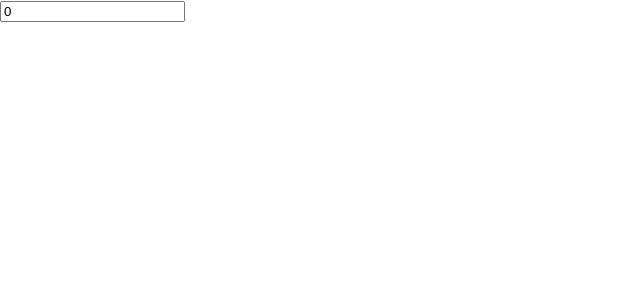
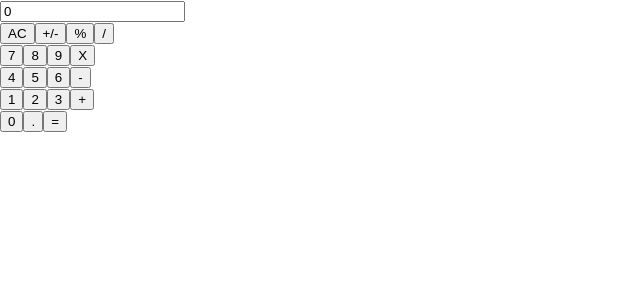
Before and after one commit to chrystalme/math-magician, a React (Create React App) app: page / in a window 1280 px wide. Shown: the top 300 px of the page, without its empty margins (0-640 px from the left). Built offline with nearby package versions, Linux system fonts and the light colour scheme.

Commit message:
Add buttonPanel component

```diff
--- a/src/components/app.jsx
+++ b/src/components/app.jsx
@@ -1,15 +1,14 @@
 import React from 'react';
 import Display from './display';
+import ButtonPanel from './buttonPanel';
 import '../App.css';
 
 function App() {
   return (
 
     <form action="">
-      <Display result={0} />
-      <div className="btn-group" role="group" aria-label="Basic example" />
-      <div className="btn-group" role="group" aria-label="Basic example" />
-      <div className="btn-group" role="group" aria-label="Basic example" />
+      <Display result="0" />
+      <ButtonPanel />
     </form>
   );
 }
--- a/src/components/buttonPanel.js
+++ b/src/components/buttonPanel.js
@@ -1,7 +1,57 @@
 import React from 'react';
+// import PropTypes, { string } from 'prop-types';
+import Button from './button';
 
-const ButtonPanel = () => (
-  <div className="btn-group" role="group" aria-label="Basic example" />
-);
+// eslint-disable-next-line arrow-body-style
+const ButtonPanel = () => {
+  // let { groups } = props;
+
+  // groups = {
+  //   btnGroup1: { items: ['AC', '+/-', '%', '/'] },
+  //   btnGroup2: { items: ['7', '8', '9', 'X'] },
+  //   btnGroup3: { items: ['4', '5', '6', '-'] },
+  //   btnGroup4: { items: ['1', '2', '3', '+'] },
+  //   btnGroup5: { items: ['0', '.', '='] },
+
+  // };
+
+  return (
+    <>
+      <div className="btn-group" role="group" aria-label="Basic example">
+        <Button name="AC" />
+        <Button name="+/-" />
+        <Button name="%" />
+        <Button name="/" />
+      </div>
+      <div className="btn-group" role="group" aria-label="Basic example">
+        <Button name="7" />
+        <Button name="8" />
+        <Button name="9" />
+        <Button name="X" />
+      </div>
+      <div className="btn-group" role="group" aria-label="Basic example">
+        <Button name="4" />
+        <Button name="5" />
+        <Button name="6" />
+        <Button name="-" />
+      </div>
+      <div className="btn-group" role="group" aria-label="Basic example">
+        <Button name="1" />
+        <Button name="2" />
+        <Button name="3" />
+        <Button name="+" />
+      </div>
+      <div className="btn-group" role="group" aria-label="Basic example">
+        <Button name="0" />
+        <Button name="." />
+        <Button name="=" />
+      </div>
+    </>
+  );
+};
+
+// ButtonPanel.propTypes = {
+//   names: PropTypes.arrayOf(string).isRequired,
+// };
 
 export default ButtonPanel;
```
